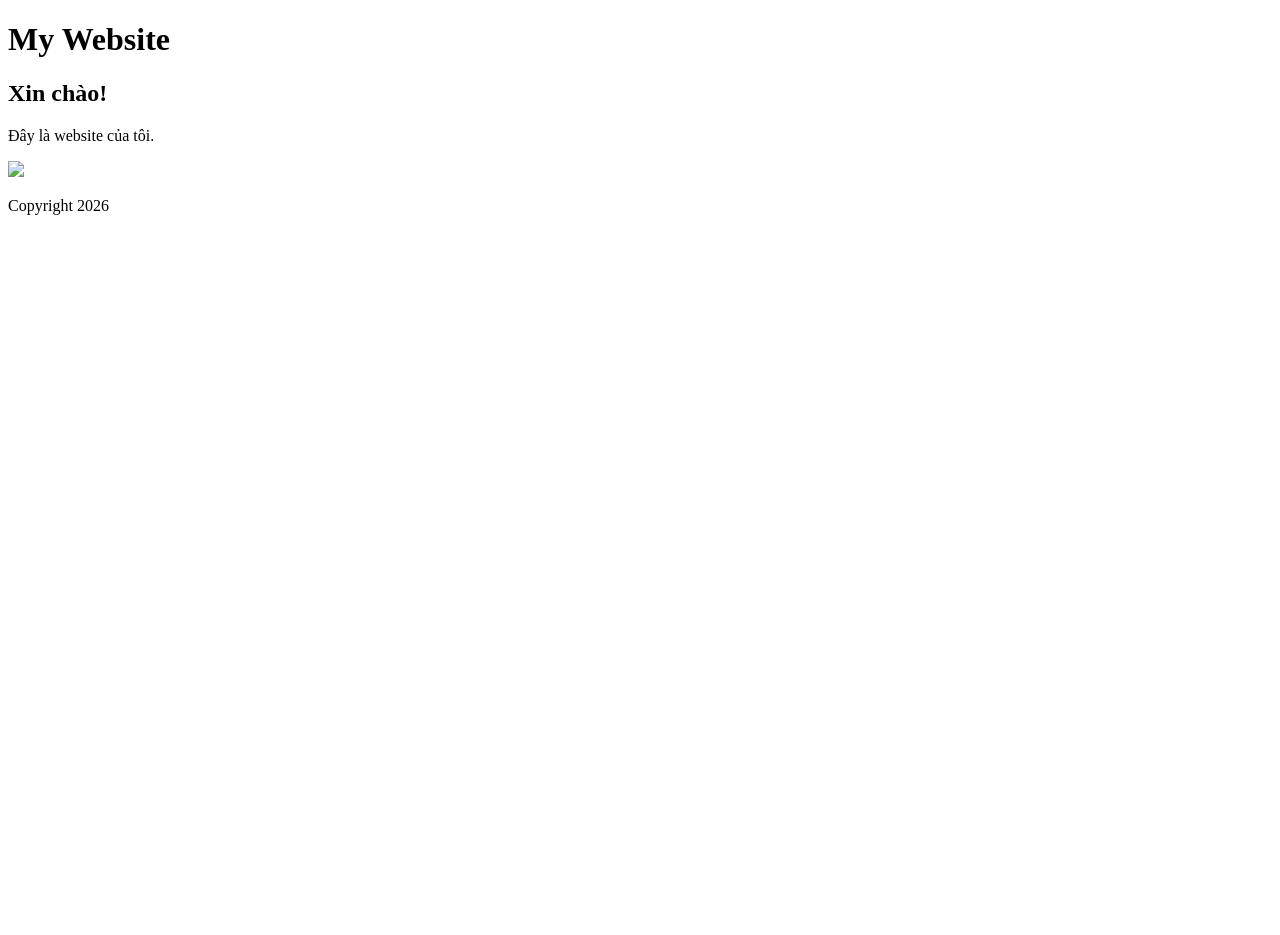
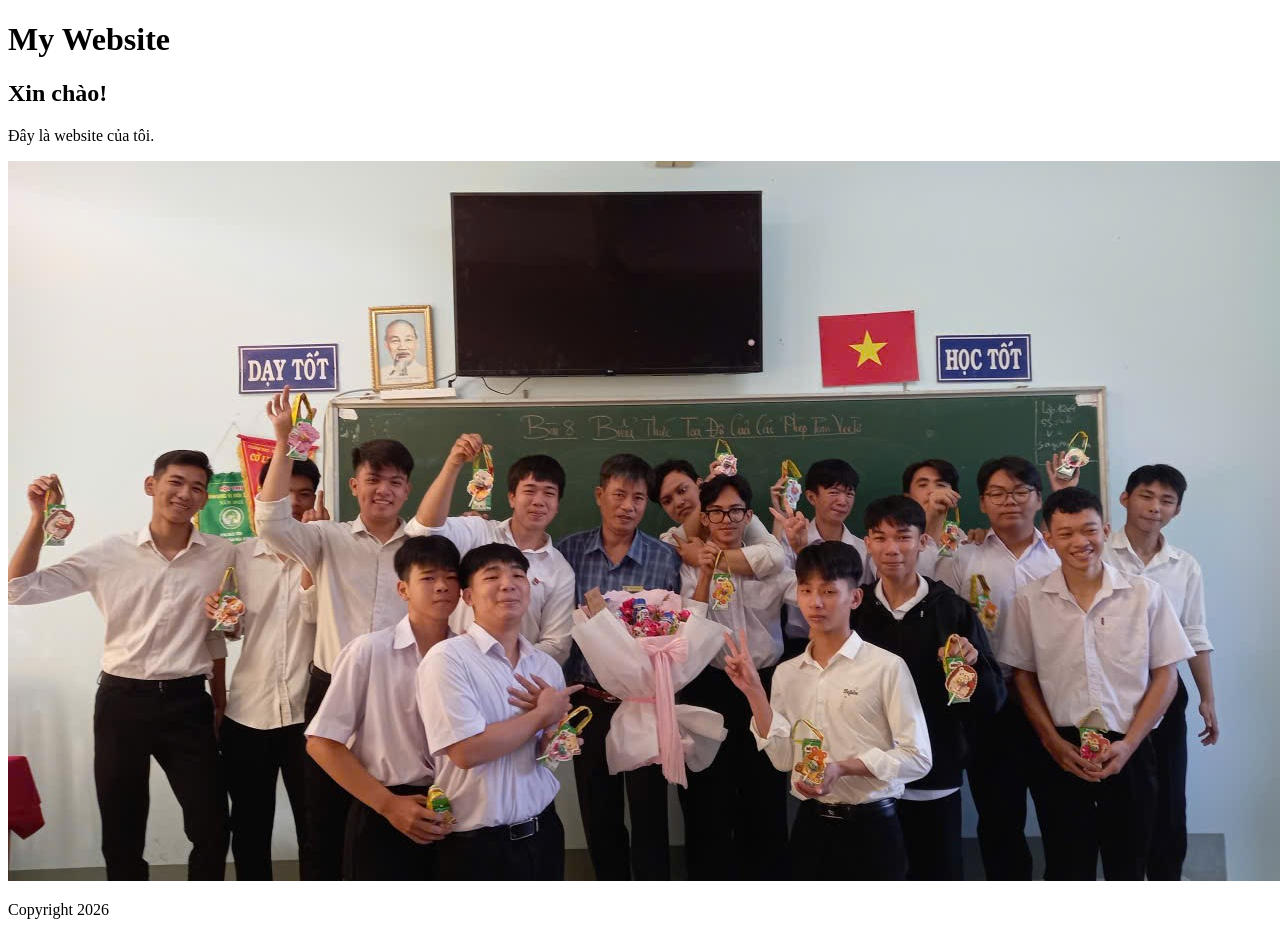
Before and after one commit to VanDuc-THPT/Website, a plain HTML site: page index.html in a window 1280 px wide. Before the commit the page ends 800 px from the top, so only its background shows below. Drawn offline with Linux system fonts and the light colour scheme.

Commit message:
Update index.html

```diff
--- a/index.html
+++ b/index.html
@@ -24,7 +24,7 @@
     <main>
         <h2>Xin chào!</h2>
         <p>Đây là website của tôi.</p>
-        <img src=".video/anh1.jpg" atl="ảnh">
+        <img src="video/anh1.jpg" atl="ảnh">
     </main>
 
     <footer>
```
